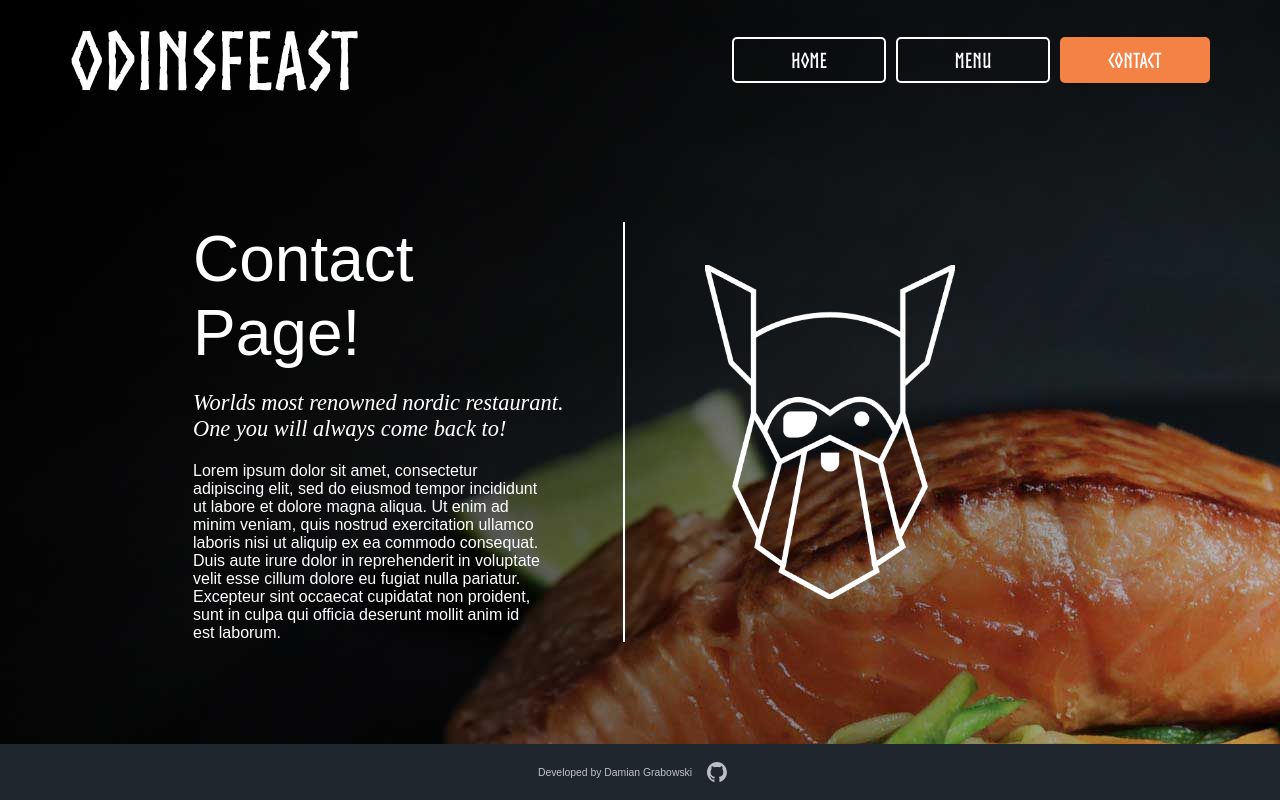
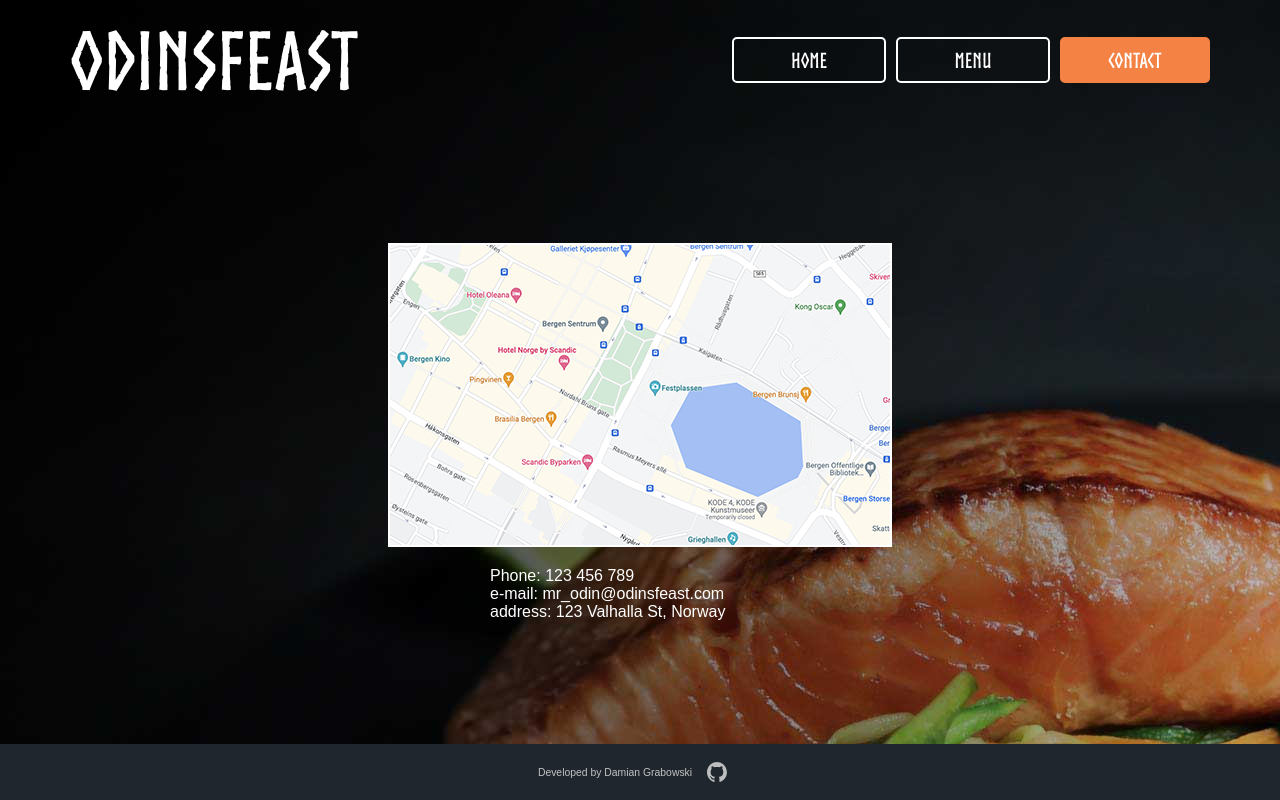
Before and after one commit to Havhar0/Restaurant_Page, a website built with webpack: page dist/index.html in a window 1280 px wide. Both pictures are taken after a click on the element "CONTACT". Built offline with nearby package versions, Linux system fonts and the light colour scheme.

Commit message:
contact page updated

```diff
--- a/src/pages/contactPage.js
+++ b/src/pages/contactPage.js
@@ -60,43 +60,32 @@ export default function contact() {
 
 // ------------------------------ MID LEFT
 
-    let midLeft = document.createElement('div');
-    midLeft.classList.add('mid-left');
-    midPage.append(midLeft);
+let contactContainer = document.createElement('div');
+contactContainer.classList.add('contact-container');
+midPage.appendChild(contactContainer);
 
-    let midLeftcont = document.createElement('div');
-    midLeftcont.classList.add('mid-left-cont');
-    midLeft.append(midLeftcont);
+let contactMap = document.createElement('div');
+contactMap.classList.add('contact-map');
+contactContainer.append(contactMap);
 
-    let midLeftpara = document.createElement('div');
-    midLeftpara.classList.add('mid-left-para');
-    midLeftpara.textContent = 'Contact Page!';
-    midLeftcont.append(midLeftpara);
+let contactItem = document.createElement('div');
+contactItem.classList.add('contact-item');
+contactContainer.append(contactItem);
 
-    let midLeftpara2 = document.createElement('div');
-    midLeftpara2.classList.add('mid-left-para2');
-    midLeftpara2.textContent = 'Worlds most renowned nordic restaurant. One you will always come back to!';
-    midLeftcont.append(midLeftpara2);
+let contactPara1 = document.createElement('div');
+contactPara1.classList.add('contact-para1');
+contactPara1.textContent = 'Phone: 123 456 789';
+contactItem.append(contactPara1);
 
-    let midLeftbody = document.createElement('div');
-    midLeftbody.classList.add('mid-left-body');
-    midLeftbody.textContent = 'Lorem ipsum dolor sit amet, consectetur adipiscing elit, sed do eiusmod tempor incididunt ut labore et dolore magna aliqua. Ut enim ad minim veniam, quis nostrud exercitation ullamco laboris nisi ut aliquip ex ea commodo consequat. Duis aute irure dolor in reprehenderit in voluptate velit esse cillum dolore eu fugiat nulla pariatur. Excepteur sint occaecat cupidatat non proident, sunt in culpa qui officia deserunt mollit anim id est laborum.';
-    midLeftcont.append(midLeftbody);
+let contactPara2 = document.createElement('div');
+contactPara2.classList.add('contact-para2');
+contactPara2.textContent = 'e-mail: mr_odin@odinsfeast.com';
+contactItem.append(contactPara2);
 
-
-// ------------------------------  MID RIGHT
-
-    let midRight = document.createElement('div');
-    midRight.classList.add('mid-right');
-    midPage.append(midRight);
-
-    let midRightcont = document.createElement('div');
-    midRightcont.classList.add('mid-right-cont');
-    midRight.append(midRightcont);
-
-    let midRightbody = document.createElement('div');
-    midRightcont.classList.add('mid-right-body');
-    midRightcont.append(midRightbody);
+let contactPara3 = document.createElement('div');
+contactPara3.classList.add('contact-para3');
+contactPara3.textContent = 'address: 123 Valhalla St, Norway';
+contactItem.append(contactPara3);
 
 
 // ------------------------------ FOOTER
--- a/src/pages/homePage.js
+++ b/src/pages/homePage.js
@@ -1,8 +1,6 @@
 import menuLoad from "../functions/menuLoad.js";
 import contactLoad from "../functions/contactLoad.js";
 import clear from "../functions/clearPage.js";
-
-
 
 export default function home() {
 
--- a/src/pages/menuPage.js
+++ b/src/pages/menuPage.js
@@ -80,7 +80,7 @@ export default function menu() {
 
     let menuItem1price = document.createElement('div');
     menuItem1price.classList.add('menu-item-price');
-    menuItem1price.textContent = '£35';
+    menuItem1price.textContent = '£55';
     menuItem1.append(menuItem1price);
 
     let menuItem1body = document.createElement('div');
@@ -103,7 +103,7 @@ export default function menu() {
 
     let menuItem2price = document.createElement('div');
     menuItem2price.classList.add('menu-item-price');
-    menuItem2price.textContent = '£35';
+    menuItem2price.textContent = '£25';
     menuItem2.append(menuItem2price);
 
     let menuItem2body = document.createElement('div');
@@ -126,7 +126,7 @@ export default function menu() {
 
     let menuItem3price = document.createElement('div');
     menuItem3price.classList.add('menu-item-price');
-    menuItem3price.textContent = '£35';
+    menuItem3price.textContent = '£45';
     menuItem3.append(menuItem3price);
 
     let menuItem3body = document.createElement('div');
--- a/src/style.css
+++ b/src/style.css
@@ -241,10 +241,11 @@ body {
 
 .menu-item-price {
     margin-top: 10px;
-    font-size: 3em;
+    font-size: 4em;
     color: #f48245;
     font-weight: 100;
-    font-family: sans-serif;
+    /* font-family: sans-serif; */
+    font-family: 'norsebold';
 }
 
 .menu-item-body, .menu-item2-body, .menu-item3-body {
@@ -254,3 +255,44 @@ body {
     text-align: center;
     font-family: sans-serif;
 }
+
+
+/* ------------- CONTACT PAGE ---*/
+
+.contact-container {
+    display: flex;
+    flex-direction: column;
+    justify-content: center;
+    align-items: center;
+    gap: 20px;
+}
+
+.contact-map {
+    width: 500px;
+    height: 300px;
+    background-image: url(images/map.png);
+    background-size: contain;
+    border: 2px solid white;
+}
+
+.contact-item {
+    width: 300px;
+    height: auto;
+    /* background-color: #f48245; */
+}
+
+.contact-para1{
+    font-size: 1em;
+    color: white;
+    font-family: sans-serif;
+}
+.contact-para2{
+    font-size: 1em;
+    color: white;
+    font-family: sans-serif;
+}
+.contact-para3{
+    font-size: 1em;
+    color: white;
+    font-family: sans-serif;
+}
```
Also changed, not shown: dist/319067d03e430403b24d.png (added), dist/34b7571aea0fe4e44c86.png (added), dist/main.js, src/images/map.png (added), 1 other file.
